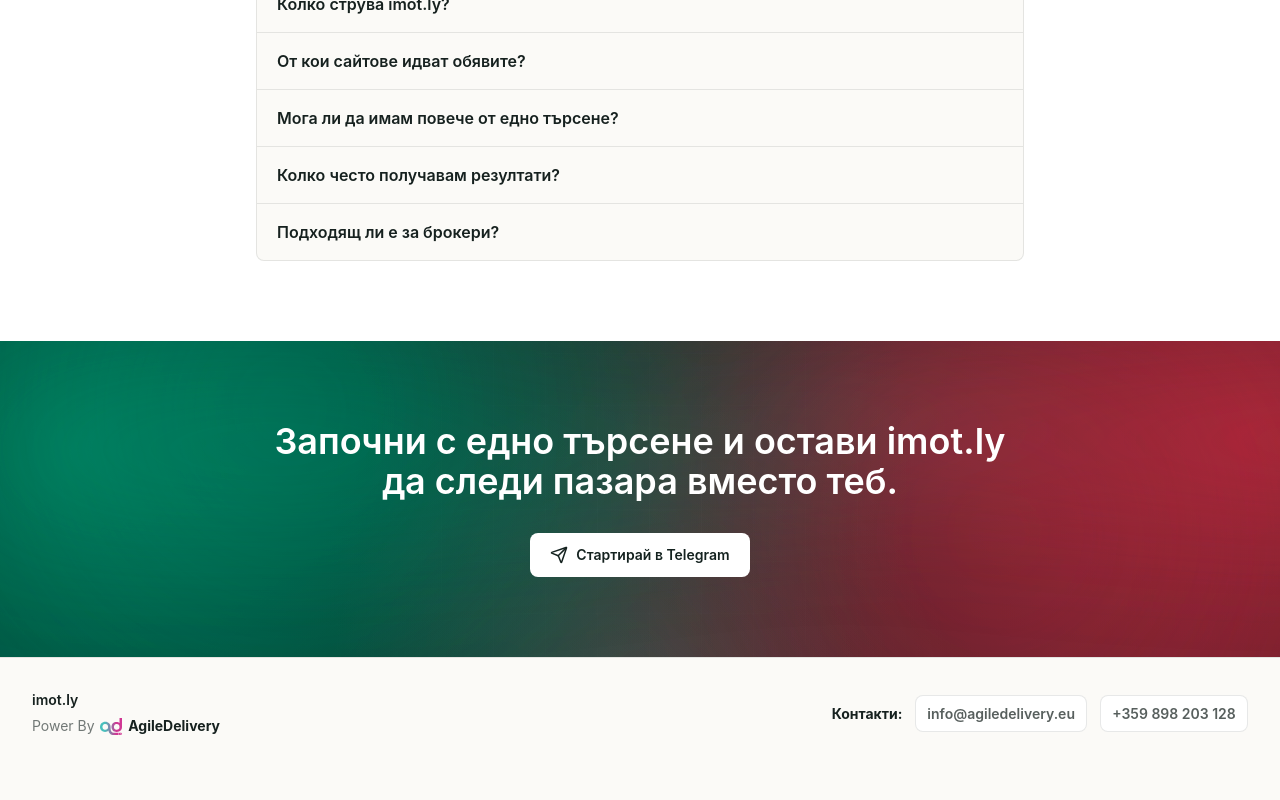
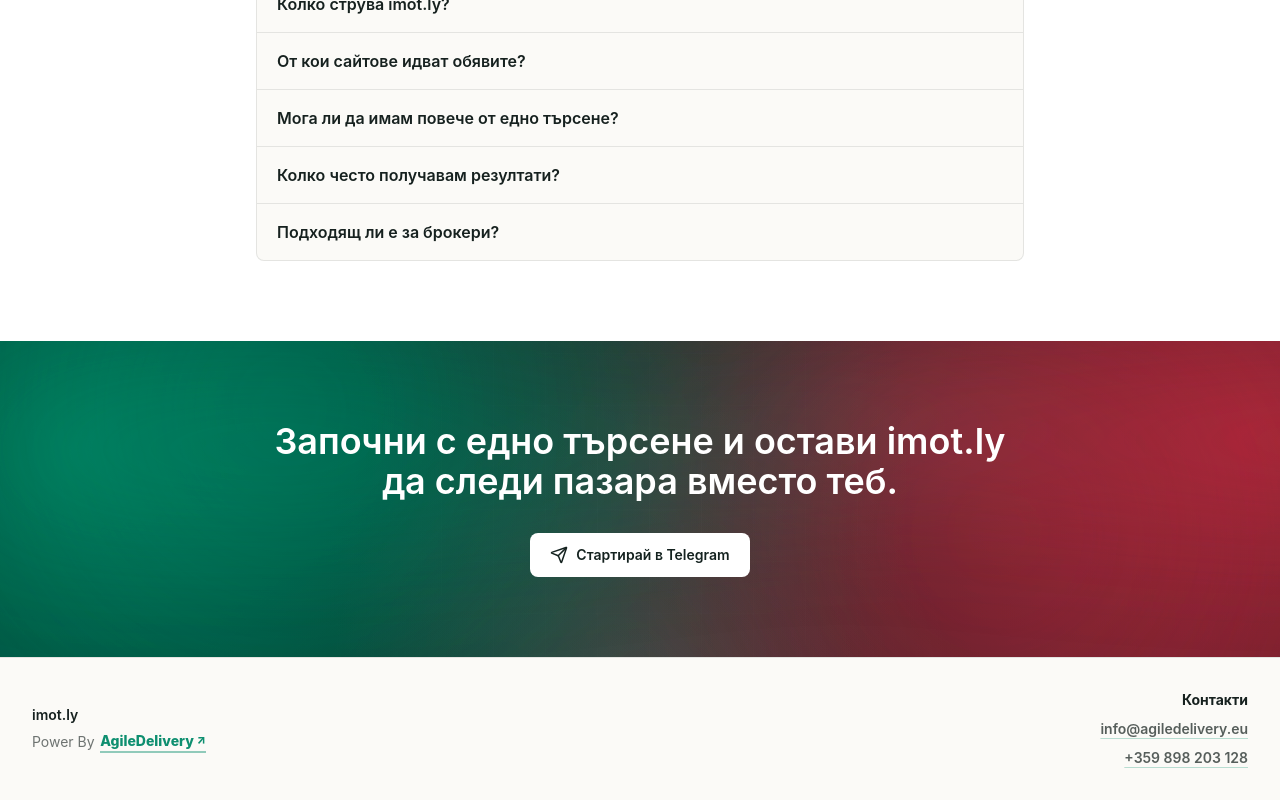
Before and after one commit to angel981222/Imotly-Final, a React (Vite) app: page / in a window 1280 px wide. Shown: the part 4801-5601 px from the top of the page. Before the commit the page ends 5570 px from the top, so only its background shows below. Built offline with nearby package versions, Linux system fonts and the light colour scheme.

Commit message:
Update footer layout and links

```diff
--- a/src/App.tsx
+++ b/src/App.tsx
@@ -307,15 +307,12 @@ function App() {
           <div className="footer-brand">
             <p className="font-semibold text-ink">imot.ly</p>
             <p className="footer-powered">
-              Power By
-              <a href="https://agiledelivery.eu" target="_blank" rel="noreferrer">
-                <img src="/assets/agile-delivery-logo.svg" alt="AgileDelivery" />
-                <span>AgileDelivery</span>
-              </a>
+              <span>Power By</span>
+              <a href="https://agiledelivery.eu" target="_blank" rel="noreferrer" aria-label="AgileDelivery website">AgileDelivery<span aria-hidden="true">↗</span></a>
             </p>
           </div>
           <address className="footer-contact">
-            <span>Контакти:</span>
+            <span>Контакти</span>
             <a href="mailto:info@agiledelivery.eu">info@agiledelivery.eu</a>
             <a href="tel:+359898203128">+359 898 203 128</a>
           </address>
--- a/src/styles.css
+++ b/src/styles.css
@@ -565,40 +565,41 @@ summary {
 
 .footer-brand {
   display: grid;
-  gap: 0.35rem;
+  gap: 0.4rem;
 }
 
 .footer-powered {
-  display: flex;
-  flex-wrap: wrap;
+  display: inline-flex;
   align-items: center;
   gap: 0.35rem;
+  color: rgba(22, 33, 31, 0.62);
 }
 
 .footer-powered a {
   display: inline-flex;
   align-items: center;
-  gap: 0.4rem;
-  font-weight: 700;
-  color: #16211f;
-  transition: color 180ms ease;
+  gap: 0.18rem;
+  border-bottom: 2px solid rgba(14, 143, 112, 0.45);
+  font-weight: 800;
+  color: #0e8f70;
+  transition: border-color 180ms ease, color 180ms ease;
 }
 
-.footer-powered a:hover {
-  color: #0e8f70;
+.footer-powered a span {
+  font-size: 0.82em;
+  line-height: 1;
 }
 
-.footer-powered img {
-  width: 1.35rem;
-  height: 1.35rem;
-  object-fit: contain;
+.footer-powered a:hover,
+.footer-powered a:focus-visible {
+  border-color: #0e8f70;
+  color: #16211f;
+  outline: none;
 }
 
 .footer-contact {
-  display: flex;
-  flex-wrap: wrap;
-  align-items: center;
-  gap: 0.45rem 0.8rem;
+  display: grid;
+  gap: 0.55rem;
   font-style: normal;
   color: rgba(22, 33, 31, 0.7);
 }
@@ -609,21 +610,25 @@ summary {
 }
 
 .footer-contact a {
-  display: inline-flex;
-  align-items: center;
-  border-radius: 0.5rem;
-  border: 1px solid rgba(22, 33, 31, 0.1);
-  background: #fff;
-  padding: 0.45rem 0.7rem;
+  width: fit-content;
   font-weight: 600;
   color: rgba(22, 33, 31, 0.72);
-  transition: border-color 180ms ease, color 180ms ease, transform 180ms ease;
+  text-decoration: underline;
+  text-decoration-color: rgba(14, 143, 112, 0.28);
+  text-underline-offset: 0.22rem;
+  transition: color 180ms ease, text-decoration-color 180ms ease;
 }
 
 .footer-contact a:hover {
-  transform: translateY(-1px);
-  border-color: rgba(14, 143, 112, 0.35);
   color: #0e8f70;
+  text-decoration-color: rgba(14, 143, 112, 0.8);
+}
+
+@media (min-width: 768px) {
+  .footer-contact {
+    justify-items: end;
+    text-align: right;
+  }
 }
 
 @media (prefers-reduced-motion: reduce) {
```
